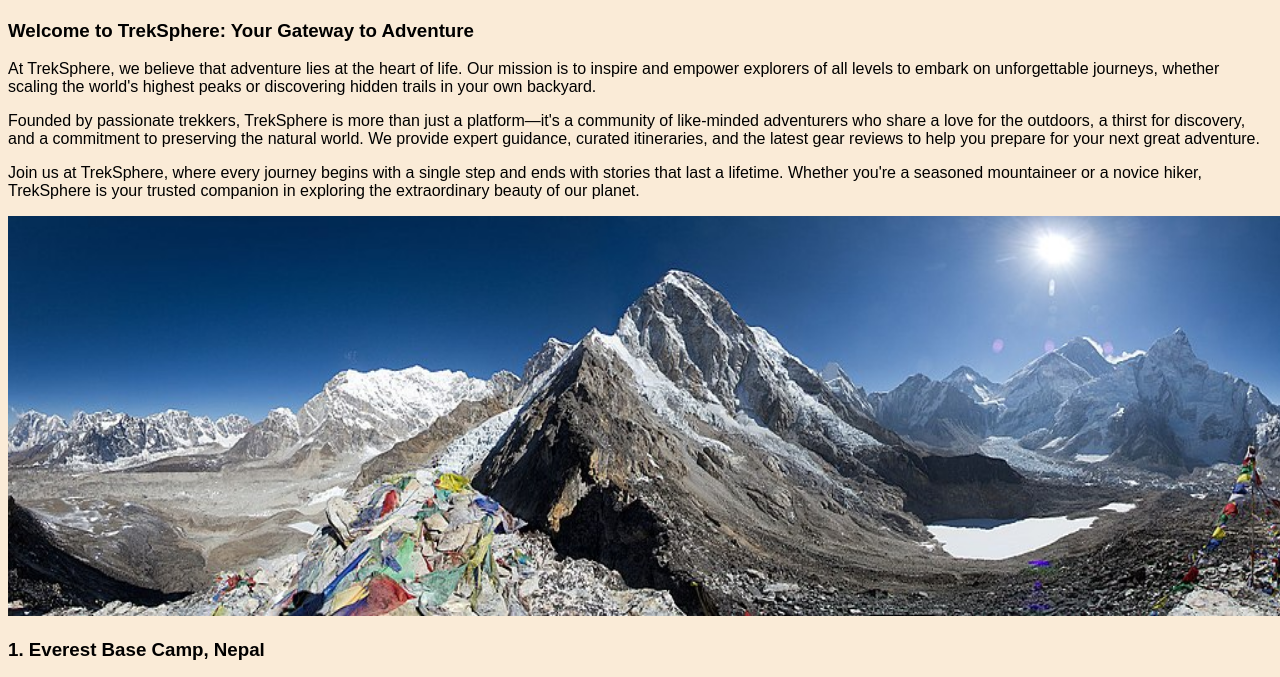
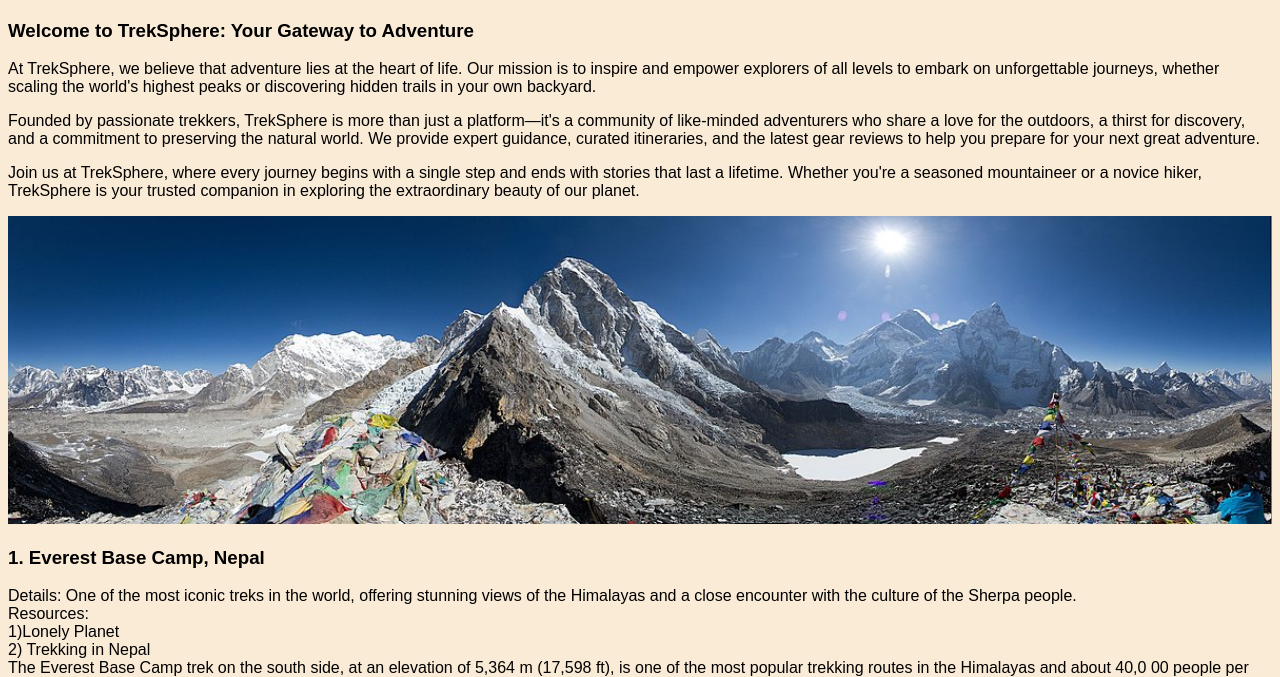
Before and after one commit to SamruddhiDholepatil/Login-page, a plain HTML site: page index.html in a window 1280 px wide. Shown: the part 92-769 px from the top of the page. Drawn offline with Linux system fonts and the light colour scheme.

Commit message:
Update index.html

```diff
--- a/index.html
+++ b/index.html
@@ -30,7 +30,7 @@
   <picture>
     <source media="(min-width: 650px)" srcset="Everest.jpg">
     <source media="(min-width: 465px)" srcset="Everest.jpg">
-    <img src="Everest.jpg" style="width: 1500px; height:400px;">
+    <img src="Everest.jpg" style="width: 100%;">
   </picture>
   <h3>1. Everest Base Camp, Nepal</h3>
   <p>
```
